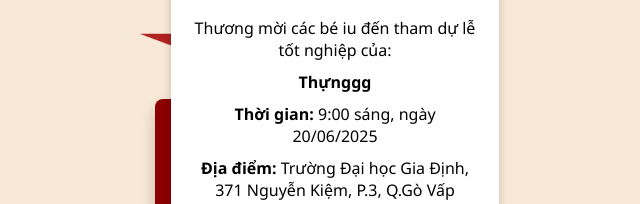
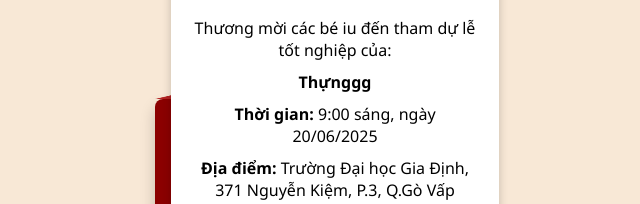
Before and after one commit to ThuanLeThanh/thu-moi-tot-nghiep, a plain HTML site: page index.html in a window 1280 px wide. Both pictures are taken after a click on the element 640 px from the left and 400 px from the top of the page. Shown: the part 191-395 px from the top of the page, 325-965 px from the left. Drawn offline with Linux system fonts and the light colour scheme.

Commit message:
Update index.html

```diff
--- a/index.html
+++ b/index.html
@@ -38,7 +38,9 @@
       height: 0;
       border-left: 160px solid transparent;
       border-right: 160px solid transparent;
-      border-bottom: 100px solid #B22222;
+      border-top: 100px solid #B22222;
+      top: auto;
+      bottom: 0;
       position: absolute;
       top: 0;
       left: 0;
@@ -48,7 +50,7 @@
     }
 
     .flap.open {
-      transform: rotateX(120deg);
+      transform: rotateX(-120deg);
     }
 
     .letter {
```
